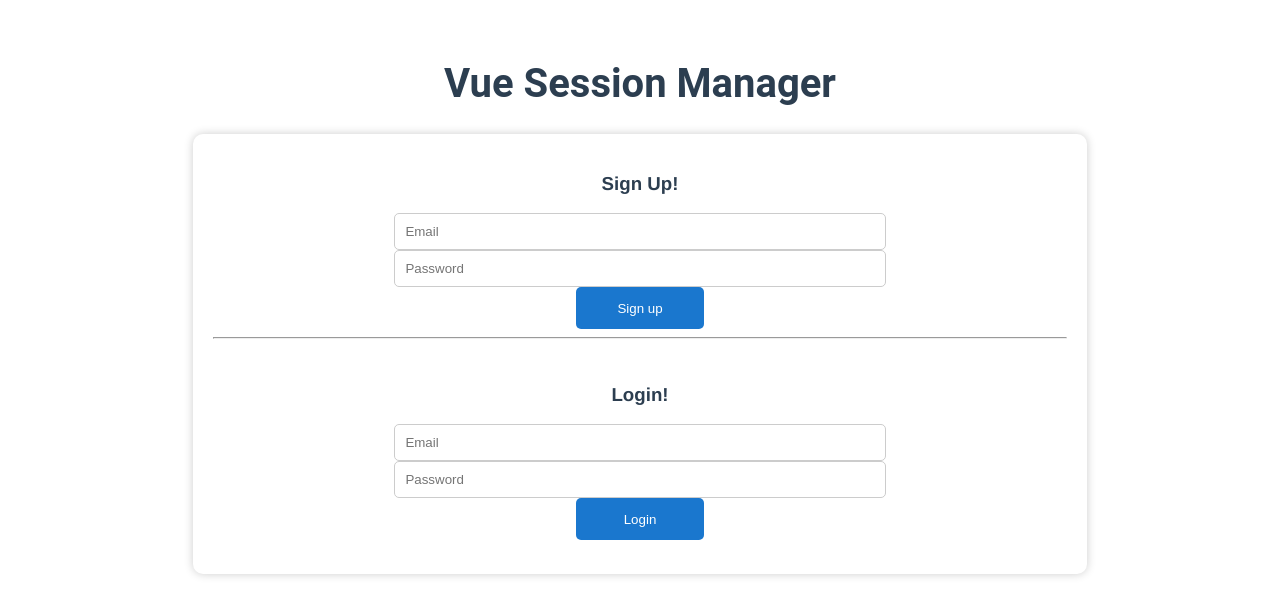
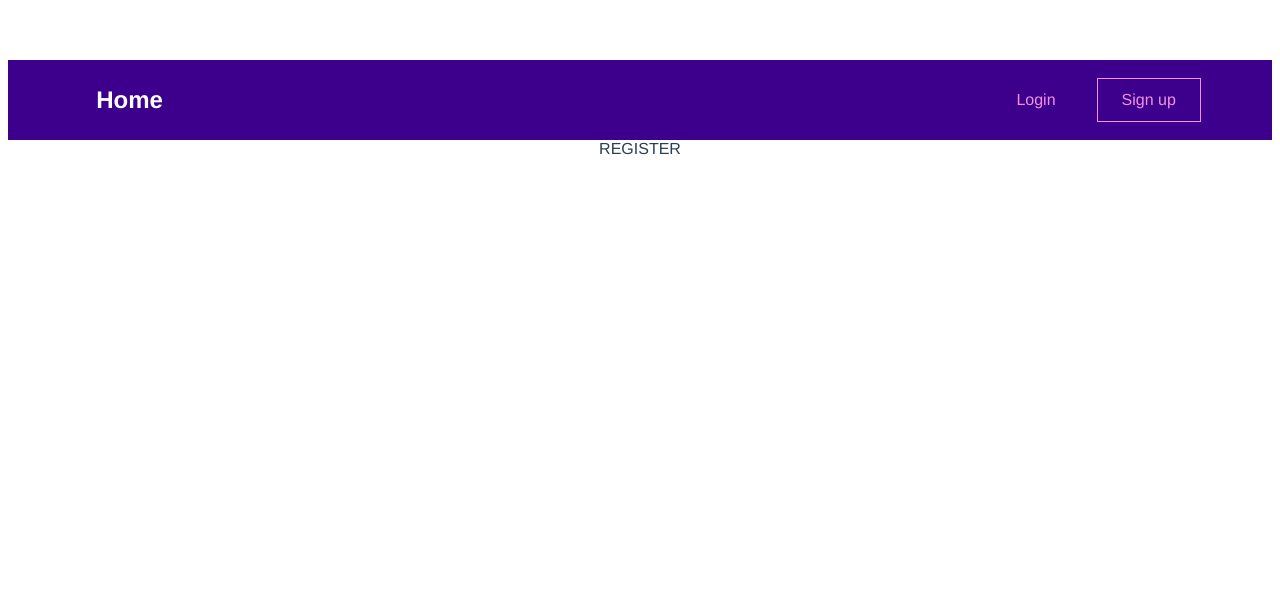
Before and after one commit to Stoyan83/pet-project, a Vue app in the folder frontend/: page /users/sign_up in a window 1280 px wide. Shown: the top 616 px of the page. Built offline with nearby package versions, Linux system fonts and the light colour scheme.

Commit message:
Adding router in Vue

```diff
--- a/frontend/src/App.vue
+++ b/frontend/src/App.vue
@@ -1,13 +1,17 @@
 <template>
-  <SessionManager />
+  <the-header></the-header>
+  <router-view></router-view>
+  <!-- <session-manager></session-manager> -->
 </template>
 
 <script>
-import SessionManager from "./components/SessionManager.vue";
+import TheHeader from './components/layouts/TheHeader.vue'
+// import SessionManager from "./components/SessionManager.vue";
 export default {
   name: "App",
   components: {
-    SessionManager,
+    TheHeader,
+    // SessionManager,
   },
 };
 </script>
--- /dev/null
+++ b/frontend/src/assets/stylesheets/main.css
@@ -0,0 +1,109 @@
+.sm-title {
+  font-size: 2.5rem;
+  font-weight: bold;
+  text-align: center;
+  font-family: "Roboto", sans-serif;
+  }
+  .container {
+  width: 90%;
+  margin: 0 auto;
+  }
+  .sm-card {
+  width: 75%;
+  padding: 20px;
+  margin: 0 auto;
+  height: 25em;
+  border-radius: 10px;
+  box-shadow: 0px 0px 10px 0px rgba(0, 0, 0, 0.2);
+  }
+  .sign-up-form {
+  width: 100%;
+  }
+  .sign-up-form-email {
+  width: 55%;
+  padding: 10px;
+  margin: 0 auto;
+  border-radius: 5px;
+  border: 1px solid #ccc;
+  }
+  .sign-up-form-password {
+  width: 55%;
+  padding: 10px;
+  margin: 0 auto;
+  border-radius: 5px;
+  border: 1px solid #ccc;
+  }
+  .sign-up-form-submit {
+  width: 15%;
+  padding: 1em;
+  margin: 0 auto;
+  border-radius: 5px;
+  background-color: #1a77ce;
+  color: #fff;
+  border: none;
+  }
+  .sign-up-form-submit:hover {
+  background-color: #0d5c8a;
+  cursor: pointer;
+  }
+  .login-form {
+  width: 100%;
+  }
+  .login-form-email {
+  width: 55%;
+  padding: 10px;
+  margin: 0 auto;
+  border-radius: 5px;
+  border: 1px solid #ccc;
+  }
+  .login-form-password {
+  width: 55%;
+  padding: 10px;
+  margin: 0 auto;
+  border-radius: 5px;
+  border: 1px solid #ccc;
+  }
+  .login-form-submit {
+  width: 15%;
+  padding: 1em;
+  margin: 0 auto;
+  border-radius: 5px;
+  background-color: #1a77ce;
+  color: #fff;
+  border: none;
+  }
+  .login-form-submit:hover {
+  background-color: #0d5c8a;
+  cursor: pointer;
+  }
+  .logout-button {
+  width: 15%;
+  padding: 1em;
+  margin: 0 auto;
+  border-radius: 5px;
+  background-color: #1a77ce;
+  color: #fff;
+  border: none;
+  }
+  .logout-button:hover {
+  background-color: #0d5c8a;
+  cursor: pointer;
+  }
+  .table-headers {
+  background-color: #2b3b49;
+  color: #fff;
+  max-width: 90%;
+  margin: 0 auto;
+  }
+  .table-rows {
+  background-color: #f2f2f2;
+  margin: 0 auto;
+  }
+  .table-row {
+  word-break: break-all;
+  text-align: center;
+  padding: 10px;
+  }
+  .table-row-username {
+  width: 30%;
+  }
--- a/frontend/src/components/SessionManager.vue
+++ b/frontend/src/components/SessionManager.vue
@@ -1,6 +1,6 @@
 <template>
   <div class="container">
-      <h1 class="sm-title">Vue Session Manager</h1>
+      <h1 class="sm-title"></h1>
       <div class="sm-card">
           <div v-if="isLoggedIn">
               <button @click="logoutUser" class="logout-button" >Logout</button>
@@ -99,115 +99,3 @@ export default {
   },
 }
 </script>
-
-<style scoped>
-.sm-title {
-font-size: 2.5rem;
-font-weight: bold;
-text-align: center;
-font-family: "Roboto", sans-serif;
-}
-.container {
-width: 90%;
-margin: 0 auto;
-}
-.sm-card {
-width: 75%;
-padding: 20px;
-margin: 0 auto;
-height: 25em;
-border-radius: 10px;
-box-shadow: 0px 0px 10px 0px rgba(0, 0, 0, 0.2);
-}
-.sign-up-form {
-width: 100%;
-}
-.sign-up-form-email {
-width: 55%;
-padding: 10px;
-margin: 0 auto;
-border-radius: 5px;
-border: 1px solid #ccc;
-}
-.sign-up-form-password {
-width: 55%;
-padding: 10px;
-margin: 0 auto;
-border-radius: 5px;
-border: 1px solid #ccc;
-}
-.sign-up-form-submit {
-width: 15%;
-padding: 1em;
-margin: 0 auto;
-border-radius: 5px;
-background-color: #1a77ce;
-color: #fff;
-border: none;
-}
-.sign-up-form-submit:hover {
-background-color: #0d5c8a;
-cursor: pointer;
-}
-.login-form {
-width: 100%;
-}
-.login-form-email {
-width: 55%;
-padding: 10px;
-margin: 0 auto;
-border-radius: 5px;
-border: 1px solid #ccc;
-}
-.login-form-password {
-width: 55%;
-padding: 10px;
-margin: 0 auto;
-border-radius: 5px;
-border: 1px solid #ccc;
-}
-.login-form-submit {
-width: 15%;
-padding: 1em;
-margin: 0 auto;
-border-radius: 5px;
-background-color: #1a77ce;
-color: #fff;
-border: none;
-}
-.login-form-submit:hover {
-background-color: #0d5c8a;
-cursor: pointer;
-}
-.logout-button {
-width: 15%;
-padding: 1em;
-margin: 0 auto;
-border-radius: 5px;
-background-color: #1a77ce;
-color: #fff;
-border: none;
-}
-.logout-button:hover {
-background-color: #0d5c8a;
-cursor: pointer;
-}
-.table-headers {
-background-color: #2b3b49;
-color: #fff;
-max-width: 90%;
-margin: 0 auto;
-}
-.table-rows {
-background-color: #f2f2f2;
-margin: 0 auto;
-}
-.table-row {
-word-break: break-all;
-text-align: center;
-padding: 10px;
-}
-.table-row-username {
-width: 30%;
-}
-</style>
--- /dev/null
+++ b/frontend/src/components/layouts/TheHeader.vue
@@ -0,0 +1,72 @@
+<template>
+  <header>
+    <nav>
+      <h1><router-link to="/">Home</router-link></h1>
+      <ul>
+        <li><router-link to="/users/sign_in">Login</router-link></li>
+        <li><router-link to="/users/sign_up">Sign up</router-link></li>
+      </ul>
+    </nav>
+  </header>
+</template>
+
+<style scoped>
+header {
+  width: 100%;
+  height: 5rem;
+  background-color: #3d008d;
+  display: flex;
+  justify-content: center;
+  align-items: center;
+}
+
+header a {
+  text-decoration: none;
+  color: #f391e3;
+  display: inline-block;
+  padding: 0.75rem 1.5rem;
+  border: 1px solid transparent;
+}
+
+a:active,
+a:hover,
+a.router-link-active {
+  border: 1px solid #f391e3;
+}
+
+h1 {
+  margin: 0;
+}
+
+h1 a {
+  color: white;
+  margin: 0;
+}
+
+h1 a:hover,
+h1 a:active,
+h1 a.router-link-active {
+  border-color: transparent;
+}
+
+header nav {
+  width: 90%;
+  margin: auto;
+  display: flex;
+  justify-content: space-between;
+  align-items: center;
+}
+
+header ul {
+  list-style: none;
+  margin: 0;
+  padding: 0;
+  display: flex;
+  justify-content: center;
+  align-items: center;
+}
+
+li {
+  margin: 0 0.5rem;
+}
+</style>
--- a/frontend/src/main.js
+++ b/frontend/src/main.js
@@ -2,6 +2,7 @@ import { createApp } from 'vue'
 import App from './App.vue'
 import router from './router'
 import store from './store'
+import './assets/stylesheets/main.css'
 
 
 //  Load JWT from Local Storage on Refresh.
--- /dev/null
+++ b/frontend/src/pages/TestingTesting.vue
@@ -0,0 +1,3 @@
+<template>
+  REGISTER
+</template>
--- /dev/null
+++ b/frontend/src/router.js
@@ -0,0 +1,16 @@
+import SessionManager from '@/store/modules/sessionManager'
+import { createRouter, createWebHistory } from 'vue-router'
+import TestingTesting from '@/pages/TestingTesting.vue'
+
+
+const router = createRouter({
+  history: createWebHistory(),
+  routes: [
+    { path: '/'},
+    { path: '/users/sign_in', component: SessionManager},
+    { path: '/users/sign_up', component: TestingTesting},
+    { path: '/testing', component: TestingTesting},
+  ]
+});
+
+export default router
--- a/frontend/src/router/index.js
+++ /dev/null
@@ -1,24 +0,0 @@
-import { createRouter, createWebHistory } from 'vue-router'
-
-const routes = [
-  {
-    path: '/',
-    name: 'home',
-    // component: HomeView
-  },
-  {
-    path: '/about',
-    name: 'about',
-    // route level code-splitting
-    // this generates a separate chunk (about.[hash].js) for this route
-    // which is lazy-loaded when the route is visited.
-    component: () => import(/* webpackChunkName: "about" */ '../views/AboutView.vue')
-  }
-]
-
-const router = createRouter({
-  history: createWebHistory(process.env.BASE_URL),
-  routes
-})
-
-export default router
```
